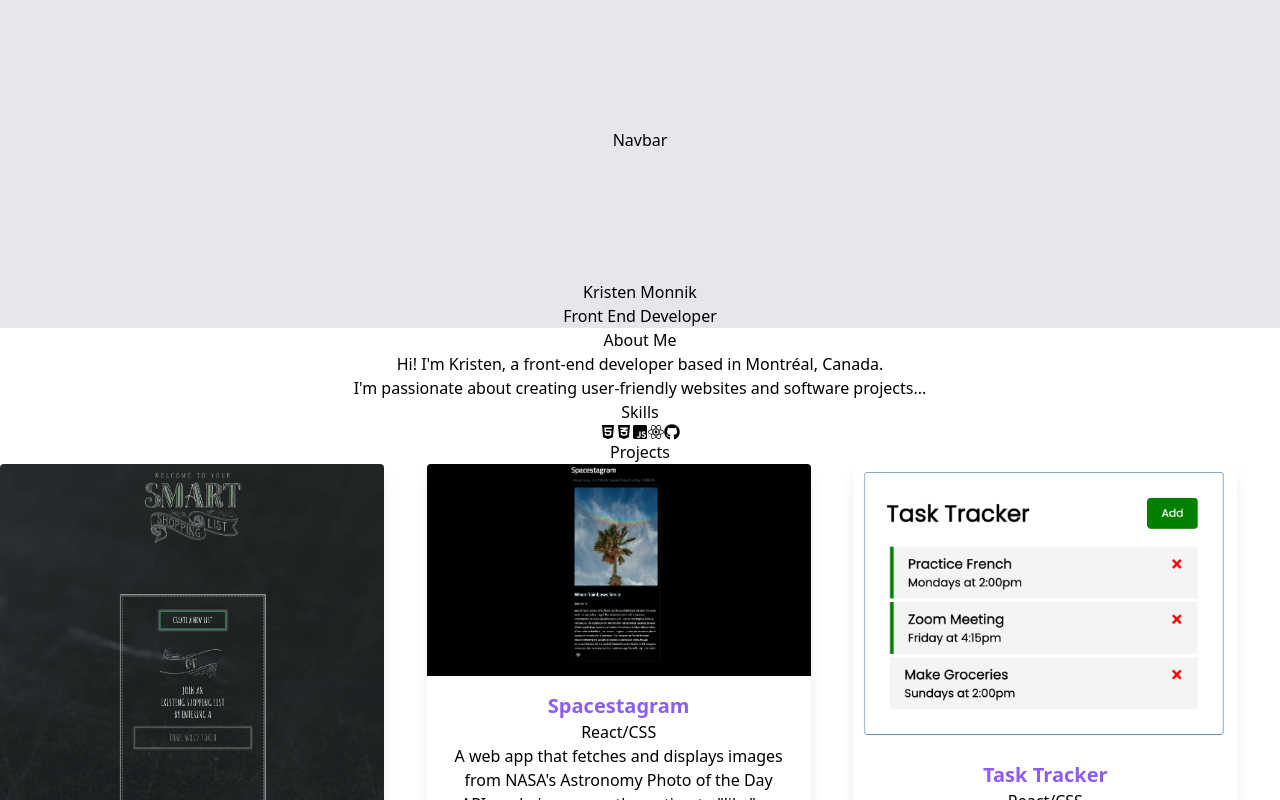
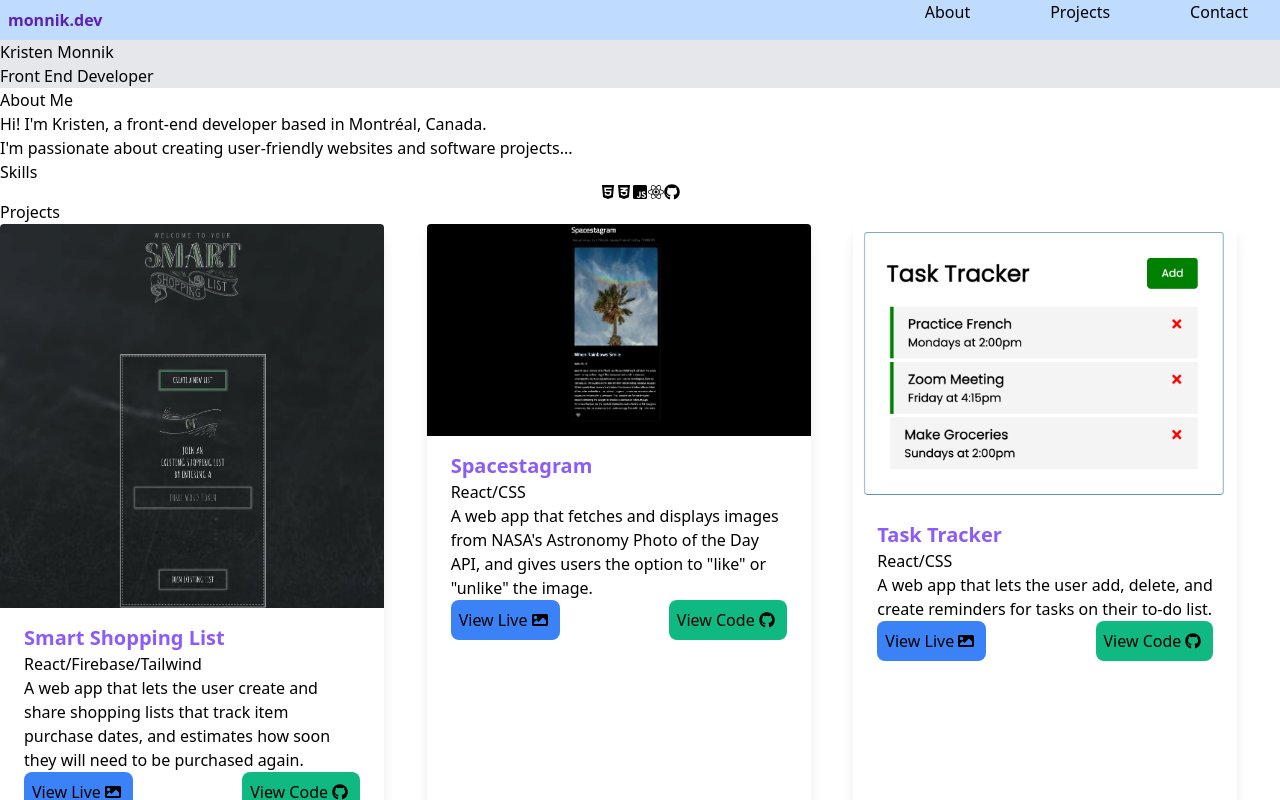
Before and after one commit to k-monnik/react-portfolio, a React (Create React App) app: page / in a window 1280 px wide. Shown: the top 800 px of the page. Built offline with nearby package versions, Linux system fonts and the light colour scheme.

Commit message:
install react router dom dependencies and set up navbar links

```diff
--- a/package.json
+++ b/package.json
@@ -11,6 +11,7 @@
     "react": "^17.0.2",
     "react-dom": "^17.0.2",
     "react-icons": "^4.3.1",
+    "react-router-dom": "^6.2.2",
     "react-scripts": "4.0.3",
     "web-vitals": "^1.1.2"
   },
--- a/src/App.js
+++ b/src/App.js
@@ -1,5 +1,5 @@
 import React from 'react';
-//import { BrowserRouter as Router, Route } from 'react-router-dom';
+// import { BrowserRouter as Router, Route } from 'react-router-dom';
 import './App.css';
 import Header from './components/Header';
 import About from './components/About';
@@ -9,14 +9,17 @@ import Footer from './components/Footer';
 
 function App() {
   return (
-    <div className="App">
+    <>
       <Header />
       <About />
       <Projects />
       <Contact />
       <Footer />
 
-    </div>
+
+
+
+    </>
 
 
 
--- a/src/components/Nav.js
+++ b/src/components/Nav.js
@@ -1,6 +1,8 @@
+import { Link, NavLink } from 'react-router-dom';
+
 const Nav = () => {
     return (
-        <div>
+        <>
             {/* navbar START */}
             {/* logo */}
             {/* about nav  */}
@@ -8,13 +10,22 @@ const Nav = () => {
             {/* contact nav  */}
             {/* mobile menu */}
             {/* content goes here */}
-            <div className="py-32">
-                <h2 className="font-extrabold.text-6xl">Navbar</h2>
-            </div>
+            <nav className="bg-blue-200 cursor-pointer flex flex-row justify-between">
+                <div className='font-bold text-purple-800 m-2'>
+                    <Link to='/' exact>monnik.dev</Link>
+                </div>
+                <div>
+                    <ul className='flex flex-row gap-20 mr-8'>
+                        <li><NavLink to='about' />About</li>
+                        <li><NavLink to='projects' />Projects</li>
+                        <li><NavLink to='contact' />Contact</li>
+                    </ul>
+                </div>
+            </nav>
 
 
 
-        </div>
+        </>
     )
 }
 
--- a/src/index.js
+++ b/src/index.js
@@ -1,10 +1,16 @@
 import React from 'react';
-import ReactDOM from 'react-dom';
+import { render } from "react-dom";
+import { BrowserRouter } from "react-router-dom";
 import './index.css';
 import App from './App';
 import reportWebVitals from './reportWebVitals';
 
-ReactDOM.render(<App />, document.getElementById('root')
+const rootElement = document.getElementById("root");
+render(
+    <BrowserRouter>
+        <App />
+    </BrowserRouter>,
+    rootElement
 );
 
 // If you want to start measuring performance in your app, pass a function
```
Also changed, not shown: 1 other file (tests, documents, lock files or other folders).
